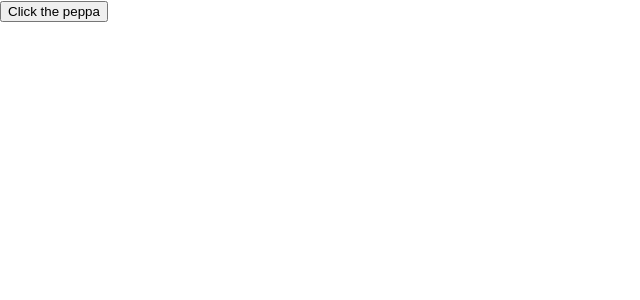
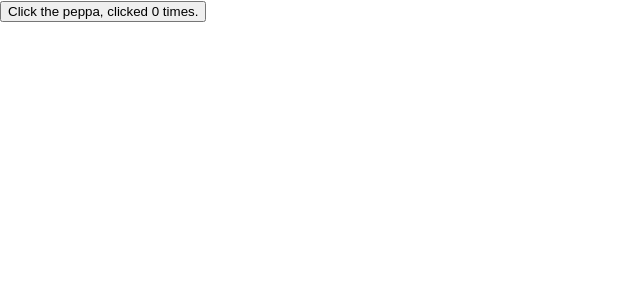
Before and after one commit to BootsStribling/click-the-peppa-react-front-end, a React (Create React App) app: page / in a window 1280 px wide. Shown: the top 300 px of the page, without its empty margins (0-640 px from the left). Built offline with nearby package versions, Linux system fonts and the light colour scheme; no server answers.

Commit message:
add counter to button

```diff
--- a/src/App.jsx
+++ b/src/App.jsx
@@ -58,7 +58,8 @@ const App = () => {
 
   return (
     <>
-      <button onClick={clickThaPeppa}>Click the peppa</button>
+
+      <button onClick={clickThaPeppa}>Click the peppa, clicked {clickCount} times.</button>
     </>
   )
 }
```
